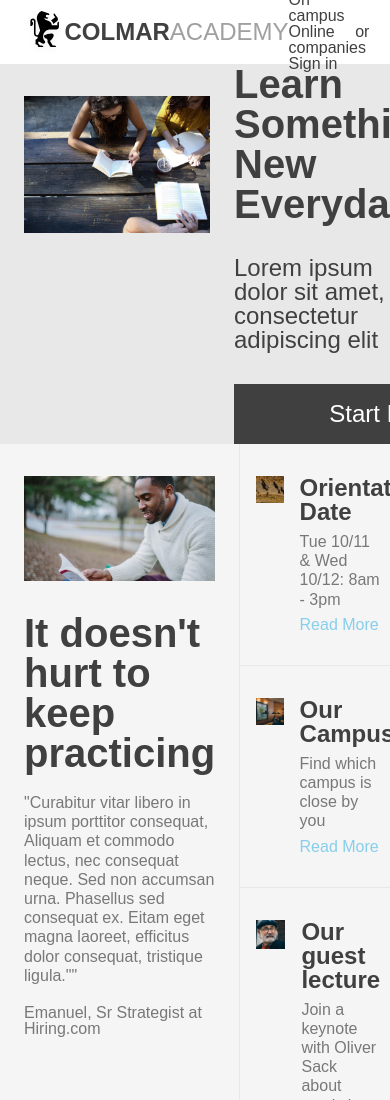
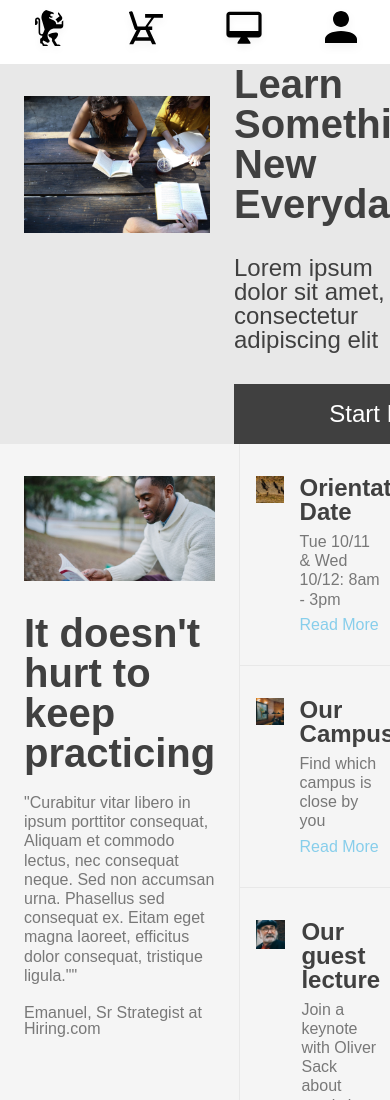
Before and after one commit to BlackNimbus/Colmar-Academy, a plain HTML site: page index.html in a window 390 px wide. Shown: the top 1100 px of the page. Drawn offline with Linux system fonts and the light colour scheme; a web font is replaced by a local one.

Commit message:
add nav mobile to site

```diff
--- a/css/style.css
+++ b/css/style.css
@@ -63,14 +63,18 @@ header {
   width: 100%;
   /* position: fixed;
   z-index: 1; */
-  align-items: center;
-  justify-content: space-between;
   background-color: white;
 }
 
-header img {
+.header img {
   height: 48px;
   width: auto;
+}
+
+.desktop {
+  justify-content: space-between;
+  align-items: center;
+  width: 100%;
 }
 
 .logo {
@@ -104,6 +108,31 @@ header img {
 .navigation a {
   text-decoration: none;
   color: #404040;
+}
+
+
+/* MOBILE NAV SECTION */
+
+.mobile {
+  justify-content: space-around;
+  align-items: center;
+  width: 100%;
+  display: none;
+}
+
+.mobile img {
+  height: 48px;
+  width: 48px;
+}
+
+@media only screen and (max-width: 750px) {
+  .desktop {
+    display: none;
+  }
+
+  .mobile {
+    display: flex;
+  }
 }
 
 /* BANNER SECTION */
--- a/index.html
+++ b/index.html
@@ -14,6 +14,8 @@
 
     <!-- HEADER SECTION -->
     <header class="flex">
+
+      <div class="desktop flex">
         <div class="logo flex">
           <img class="#" src="resources/images/ic-logo.svg" alt="Lion Logo">
           <span class="colmar">COLMAR</span><span class="academy">ACADEMY</span>
@@ -25,6 +27,15 @@
           <span><a href="#">or companies</a></span>
           <span><a href="#">Sign in</a></span>
         </nav>
+      </div>
+
+      <nav class="mobile flex">
+          <div><a href="#"><img src="./resources/images/ic-logo.svg"></a></div>
+          <div><a href="#"><img src="./resources/images/ic-on-campus.svg"></a></div>
+          <div><a href="#"><img src="./resources/images/ic-online.svg"></a></div>
+          <div><a href="#"><img src="./resources/images/ic-login.svg"></a></div>
+      </nav>
+
     </header>
 
 
@@ -193,7 +204,7 @@
       <div class="info flex">
         <div class="learn flex">
           <div class="clip">
-            <img src="resources/images/thesis-fisma.jpg" alt="students walking">
+            <img src="resources/images/thesis-fisma.jpg" alt="cell phone and papers">
           </div>
           <div class="supporting flex">
             <h1>Fisma: Design and Prototype</h1>
@@ -203,7 +214,7 @@
 
         <div class="learn flex">
           <div class="clip">
-            <img src="resources/images/thesis-now-and-then.jpg" alt="classroom of students">
+            <img src="resources/images/thesis-now-and-then.jpg" alt="new york city">
           </div>
           <div class="supporting flex">
             <h1>Now and then</h1>
```
Lines whose indentation alone changed are shown as unchanged.
